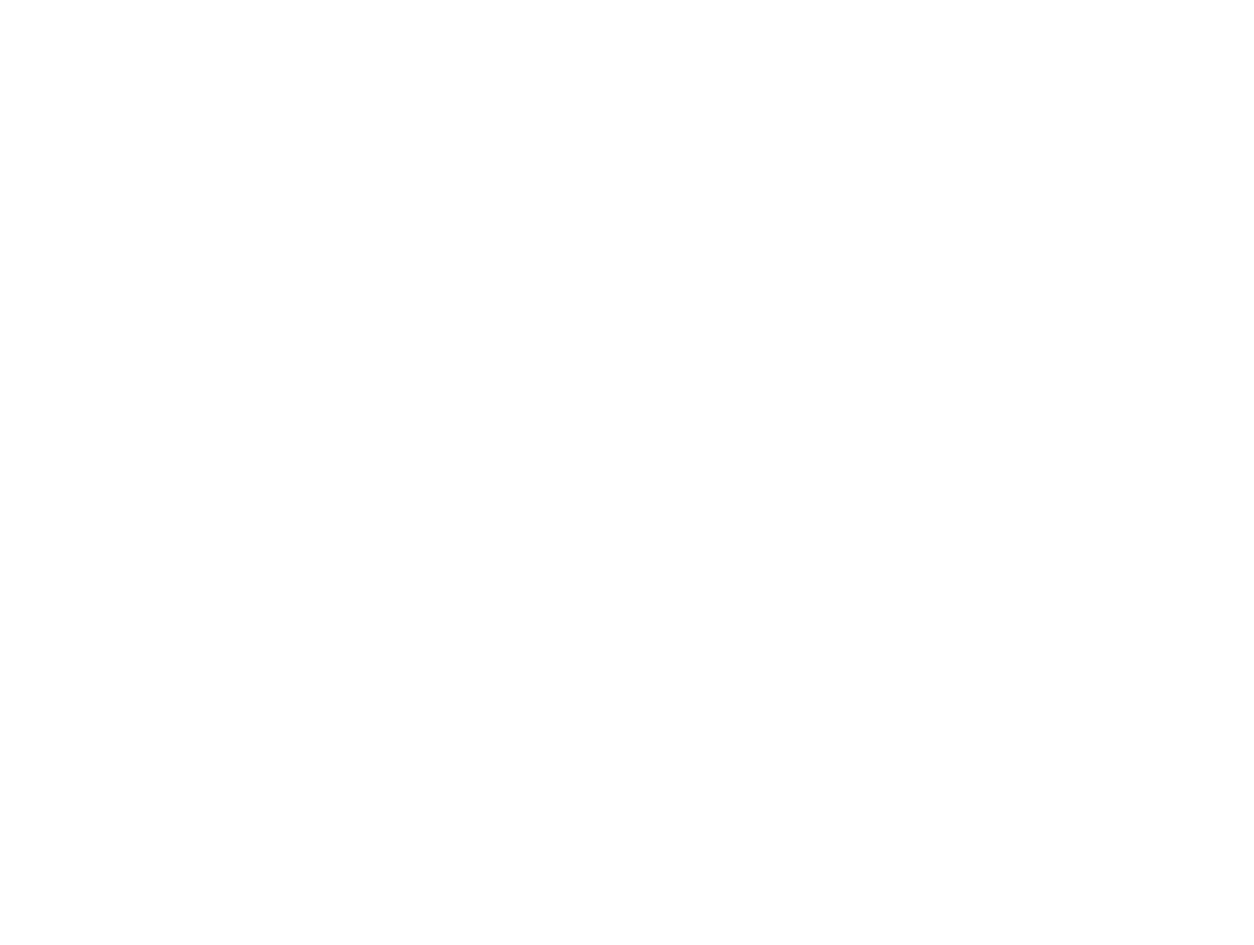
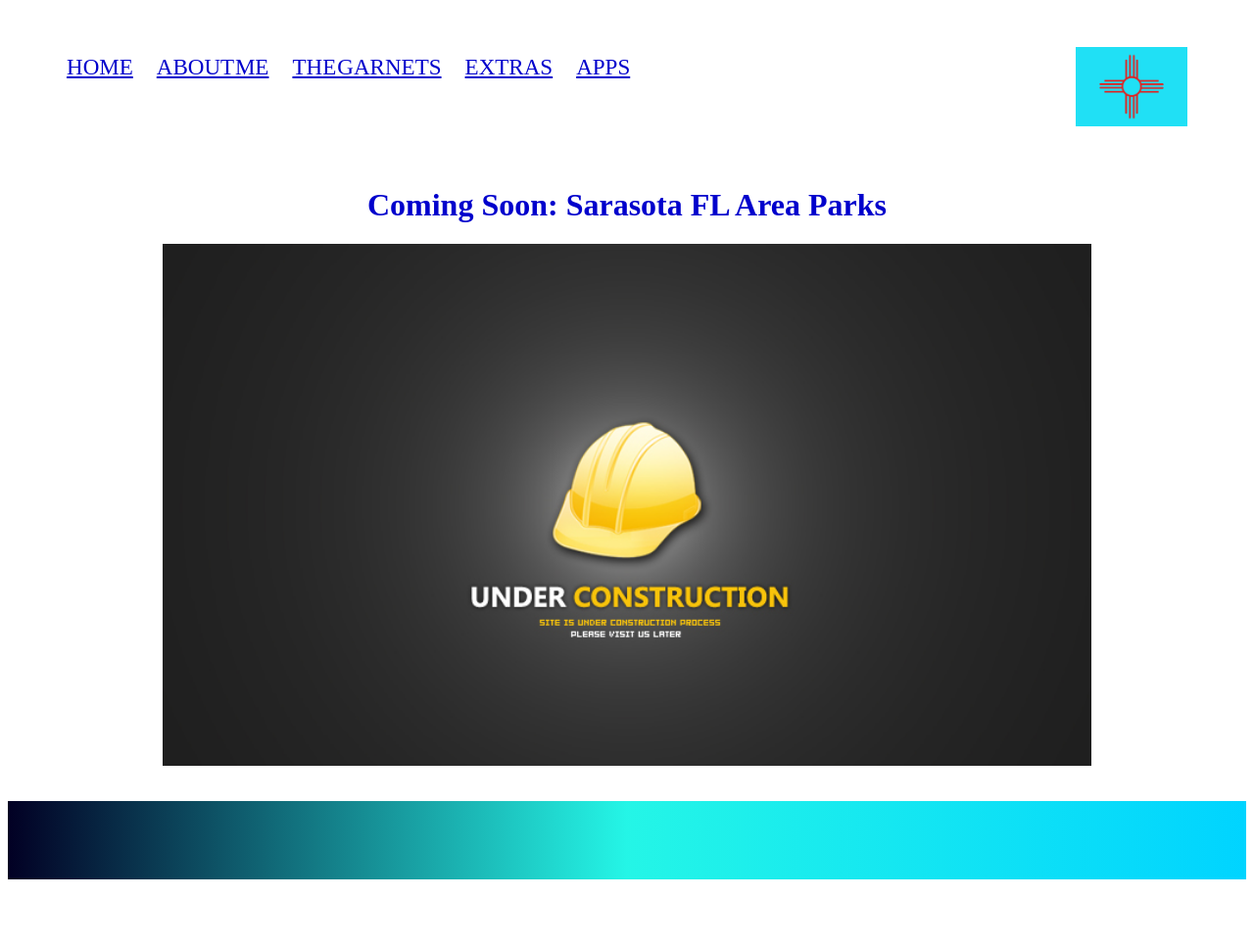
Before and after one commit to paulxl/Portfolio1, a website: page Parks/parks.html in a window 1280 px wide. Shown: the whole page at 98% size. Before the commit the page ends 800 px from the top, so only its background shows below. Drawn offline with Linux system fonts and the light colour scheme.

Commit message:
parks under construction

```diff
--- a/Parks/parks.css
+++ b/Parks/parks.css
@@ -0,0 +1,125 @@
+h1 {
+    text-align: center;
+    color: #0000cc;
+}
+
+#underConstruction {
+    display: block;
+    margin-left: auto;
+    margin-right: auto;
+    width: 75%;
+}
+
+iframe {
+    height: 80px;
+    width: 100%;
+    background: rgb(2, 0, 36);
+    background: linear-gradient(90deg, rgba(2, 0, 36, 1)0%, rgba(32, 245, 230, 0.98) 50%, rgba(0, 212, 255, 1)100%);
+    margin-bottom: 60px;
+}
+
+
+/*******   Nav Bar  *******/
+
+.navbar {
+    padding-bottom: 40px;
+    display: flex;
+    align-items: center;
+    justify-content: center;
+}
+
+.logo {
+    width: 9%;
+    height: auto;
+    display: block;
+    padding-top: 20px;
+    padding-right: 60px;
+    order: 3;
+    margin-left: auto;
+    margin-top: 20px;
+    /* border: 1px solid red; */
+}
+
+@media screen and (max-width: 900px) {
+    .logo {
+        display: none;
+    }
+    .navbar {
+        justify-content: left;
+    }
+    #logoContainer {
+        display: none;
+    }
+}
+
+#navUL {
+    list-style: none;
+}
+
+#navUL li {
+    display: inline-block;
+    margin-left: 20px;
+    font-size: larger;
+    text-align: center;
+    padding: 15px 0px;
+    position: relative;
+}
+
+.route {
+    color: #0000cc;
+    font-size: larger;
+    word-spacing: -.4ch;
+}
+
+.dropA {
+    color: #0000cc;
+    font-size: larger;
+    word-spacing: -.4ch;
+}
+
+a:hover {
+    color: #00ccff;
+}
+
+.dropbtn {
+    display: inline-block;
+    text-decoration: none;
+}
+
+.dropdown-content {
+    display: none;
+    position: absolute;
+    min-width: 180px;
+    z-index: 1;
+}
+
+.dropdown-content a {
+    padding-top: 5px;
+    text-decoration: none;
+    display: block;
+    text-align: left;
+}
+
+.dropdown-content a:hover {
+    background-color: lightcyan;
+}
+
+.dropdown:hover .dropdown-content {
+    display: block;
+}
+
+.route::before {
+    content: '';
+    display: block;
+    height: 5px;
+    width: 100%;
+    background-color: lightblue;
+    position: absolute;
+    top: 0;
+    width: 0%;
+    transition: all ease-in-out 250ms;
+}
+
+.route:hover::before {
+    width: 100%;
+}
--- a/Parks/parks.html
+++ b/Parks/parks.html
@@ -0,0 +1,39 @@
+<!DOCTYPE html>
+<html lang="en">
+
+<head>
+    <meta charset="UTF-8">
+    <meta name="viewport" content="width=device-width, initial-scale=1.0">
+    <link rel="stylesheet" href="parks.css">
+    <title>Sarasota Parks Landing Page</title>
+</head>
+<nav class="navbar">
+    <img src="../imagesTopLevel/ziaBlue.png" class="logo" alt="logo">
+    <ul id="navUL">
+        <li class="navLI"><a href="../landing.html" class="route">HOME</a></li>
+        <li class="navLI"><a href="../AboutMe/about.html" class="route">ABOUT ME</a></li>
+        <li class="navLI"><a href="../Garnets/garnet.html" class="route">THE GARNETS</a></li>
+        <li class='navLi'><a href='../Extras/extra.html' class='route'>EXTRAS</a></li>
+        <li class="dropdown">
+            <a href="#" id="dropbtn" class="route">APPS</a>
+            <div class="dropdown-content">
+                <a href="../ImageModifier/imageModifier.html" class="dropA">IMAGE FILTER</a>
+                <a href="#" class="dropA">LOCAL PARKS</a>
+                <a href="../Graphs/graph.html" class="dropA">GRAPHS</a>
+            </div>
+        </li>
+    </ul>
+</nav>
+<h1>Coming Soon: Sarasota FL Area Parks</h1>
+<img src="../imagesTopLevel/underConstructionA.jpg" id='underConstruction'>
+<br><br>
+<div>
+    <iframe if='blank-space' frameborder="0"></iframe>
+</div>
+
+<body>
+
+
+</body>
+
+</html>
```
Also changed, not shown: AboutMe/about.html (+1 -1 lines), Extras/extra.html (+1 -1 lines), Graphs/graph.html (+1 -1 lines), ImageModifier/imageModifier.html (+1 -1 lines), landing.html (+1 -1 lines), imagesTopLevel/underConstructionA.jpg (added).
